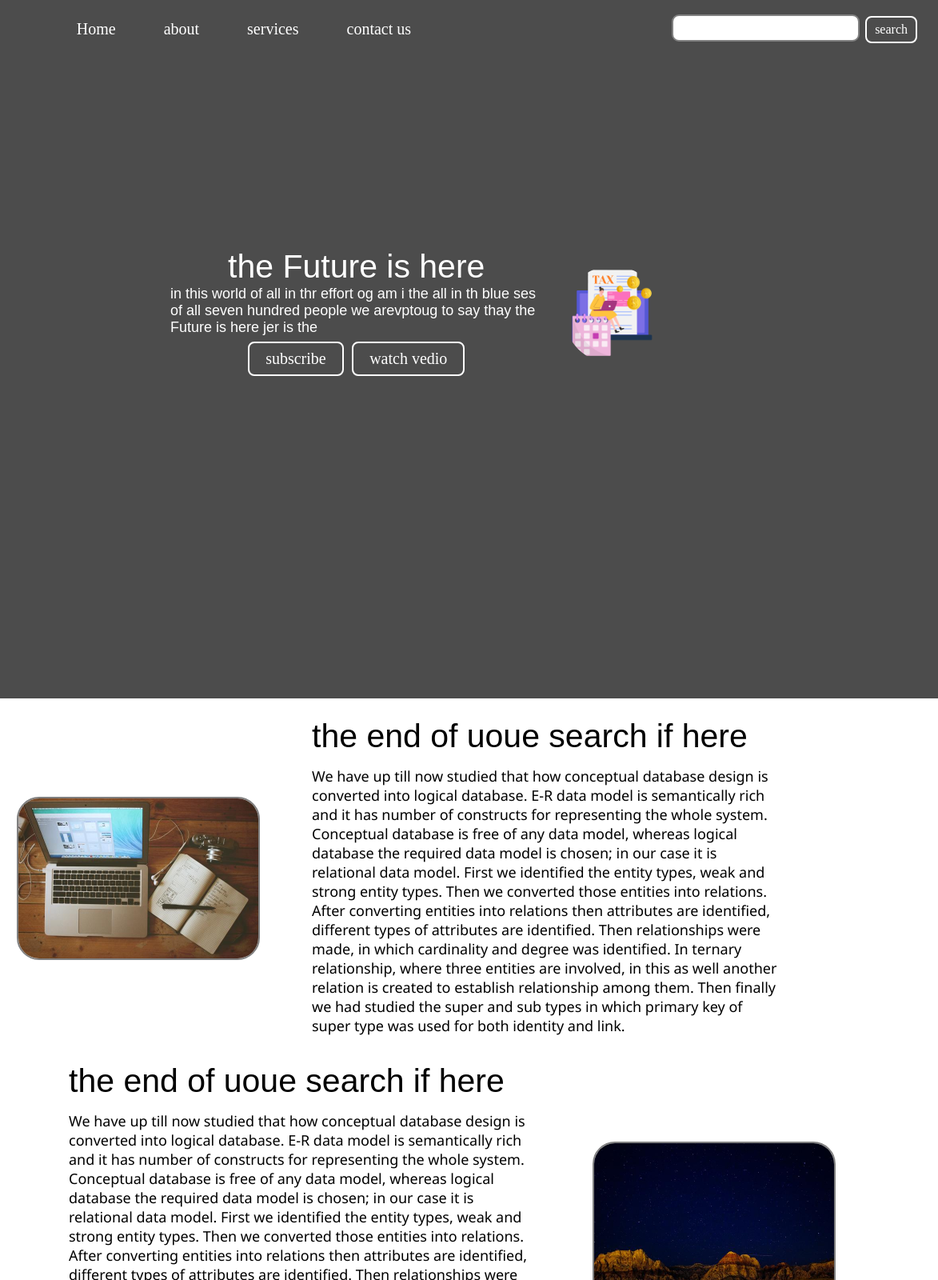
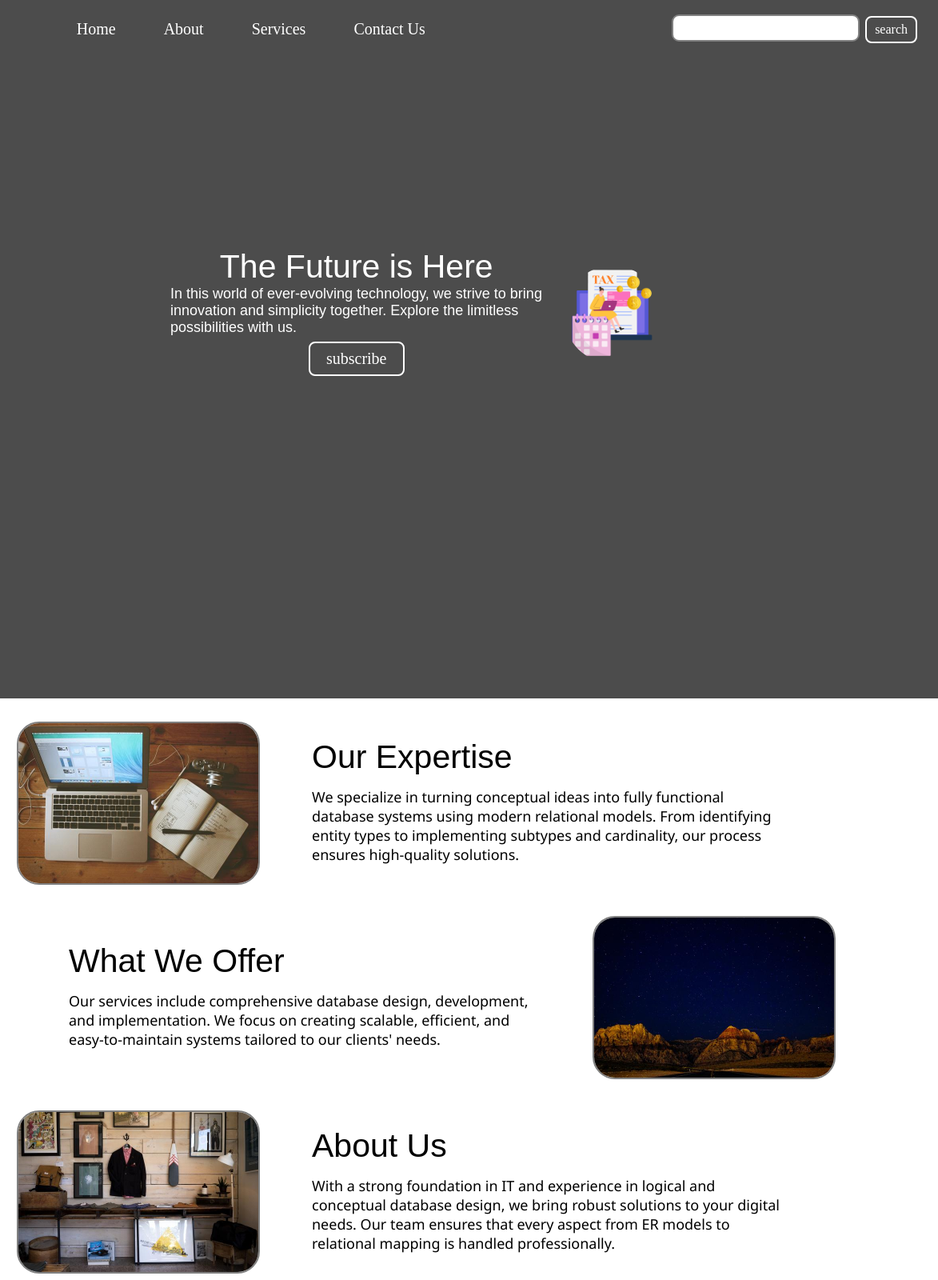
Before and after one commit to syedaSak/web.com, a plain HTML site: page index.html in a window 1280 px wide. Shown: the top 1600 px of the page at 80% size, 107-1280 px from the left. Drawn offline with Linux system fonts and the light colour scheme; a script that the page names is missing.

Commit message:
Add files via upload

```diff
--- a/index.html
+++ b/index.html
@@ -13,10 +13,10 @@
   <nav class="navbar background h-nav-resp">
   <ul class="nav-list v-class-resp">
       <div class="logo"><img src="backg.jpg"></div>
-      <li><a href="file:///C:/Users/user/iindex.html#">Home</a></li>
-      <li><a href="file:///C:/Users/user/iindex.html#about">about</a></li>
-      <li><a href="file:///C:/Users/user/iindex.html#services">services</a></li>
-      <li><a href="file:///C:/Users/user/iindex.html#contact">contact us</a></li>
+      <li><a href="#">Home</a></li>
+        <li><a href="#about">About</a></li>
+        <li><a href="#services">Services</a></li>
+        <li><a href="#contact">Contact Us</a></li>
   </ul>
 <div class="rightnav v-class-resp">
     <input type="text" name="search" id="search">
@@ -31,11 +31,11 @@
 <section class="background firstSection">
     <div class="box-main">
         <div class="first-half">
-        <p class="text-big">the Future is here</p>
-        <p class="text-small">in this world of all in thr effort og am i the all in th blue ses of all seven hundred people we arevptoug to say thay the Future is here jer is the</p>
+        <p class="text-big">The Future is Here</p>
+        <p class="text-small">In this world of ever-evolving technology, we strive to bring innovation and simplicity together. Explore the limitless possibilities with us.</p>
         <div class="buttons">
     <button class="btn">subscribe</button>
-    <button class="btn">watch vedio</button>
+
         </div>
     </div>
     <div class="second-half">
@@ -43,14 +43,11 @@
 
 </div>
     </div></section>
-    <section class="section sectionleft">
+    <section class="section sectionleft" id="about">
         <div class="para">
 
-        <p class="sectionTag text-big">the end of uoue search if here </p>
-        <p class="sectionSubtag text-small">We have up till now studied that how conceptual database design is converted into
-            logical database. E-R data model is semantically rich and it has number of constructs for representing the whole system. Conceptual database is free of any data model, whereas logical database the required data model is chosen; in our case it is relational data model. First we identified the entity types, weak and strong entity types. Then we converted those entities into relations. After converting entities into relations then
-            attributes are identified, different types of attributes are identified. Then relationships were made, in which cardinality and degree was identified. In ternary relationship, where three entities are involved, in this as well another relation is created to establish
-            relationship among them. Then finally we had studied the super and sub types in which primary key of super type was used for both identity and link.</p>
+        <p class="sectionTag text-big">Our Expertise</p>
+        <p class="sectionSubtag text-small">We specialize in turning conceptual ideas into fully functional database systems using modern relational models. From identifying entity types to implementing subtypes and cardinality, our process ensures high-quality solutions.</p>
             </div>
             <div class="thumbnail">
    </div>
@@ -59,14 +56,11 @@
 
 </section>
 
-<section class="section " id="section">
+<section class="section " id="services">
     <div class="para">
 
-    <p class="sectionTag text-big">the end of uoue search if here </p>
-    <p class="sectionSubtag text-small">We have up till now studied that how conceptual database design is converted into
-        logical database. E-R data model is semantically rich and it has number of constructs for representing the whole system. Conceptual database is free of any data model, whereas logical database the required data model is chosen; in our case it is relational data model. First we identified the entity types, weak and strong entity types. Then we converted those entities into relations. After converting entities into relations then
-        attributes are identified, different types of attributes are identified. Then relationships were made, in which cardinality and degree was identified. In ternary relationship, where three entities are involved, in this as well another relation is created to establish
-        relationship among them. Then finally we had studied the super and sub types in which primary key of super type was used for both identity and link.</p>
+    <p class="sectionTag text-big">What We Offer</p>
+    <p class="sectionSubtag text-small">Our services include comprehensive database design, development, and implementation. We focus on creating scalable, efficient, and easy-to-maintain systems tailored to our clients' needs.</p>
         </div>
         <div class="thumbnail">
 </div>
@@ -78,11 +72,8 @@
 <section class="section sectionleft " id="about">
     <div class="para">
 
-    <p class="sectionTag text-big">the end of uoue search if here </p>
-    <p class="sectionSubtag text-small">We have up till now studied that how conceptual database design is converted into
-        logical database. E-R data model is semantically rich and it has number of constructs for representing the whole system. Conceptual database is free of any data model, whereas logical database the required data model is chosen; in our case it is relational data model. First we identified the entity types, weak and strong entity types. Then we converted those entities into relations. After converting entities into relations then
-        attributes are identified, different types of attributes are identified. Then relationships were made, in which cardinality and degree was identified. In ternary relationship, where three entities are involved, in this as well another relation is created to establish
-        relationship among them. Then finally we had studied the super and sub types in which primary key of super type was used for both identity and link.</p>
+    <p class="sectionTag text-big">About Us </p>
+    <p class="sectionSubtag text-small">With a strong foundation in IT and experience in logical and conceptual database design, we bring robust solutions to your digital needs. Our team ensures that every aspect from ER models to relational mapping is handled professionally.</p>
         </div>
         <div class="thumbnail">
 </div>
@@ -94,11 +85,10 @@
 <section class="section  ">
     <div class="para">
 
-    <p class="sectionTag text-big">the end of uoue search if here </p>
+    <p class="sectionTag text-big">The end of search is here </p>
     <p class="sectionSubtag text-small">We have up till now studied that how conceptual database design is converted into
         logical database. E-R data model is semantically rich and it has number of constructs for representing the whole system. Conceptual database is free of any data model, whereas logical database the required data model is chosen; in our case it is relational data model. First we identified the entity types, weak and strong entity types. Then we converted those entities into relations. After converting entities into relations then
-        attributes are identified, different types of attributes are identified. Then relationships were made, in which cardinality and degree was identified. In ternary relationship, where three entities are involved, in this as well another relation is created to establish
-        relationship among them. Then finally we had studied the super and sub types in which primary key of super type was used for both identity and link.</p>
+        attributes are identified, different types of attributes are identified. Then relationships were made, in which cardinality and degree was identified.</p>
         </div>
         <div class="thumbnail">
 </div>
--- a/stylee.css
+++ b/stylee.css
@@ -173,7 +173,7 @@ font-size:18px;
 .sectionSubtag{
    font-family: 'Segoe UI', Tahoma, Geneva, Verdana, sans-serif;
 }
-thumbnail img{
+.thumbnail img{
 width:250px;
 border:2px solid black;
 border-radius: 26px;
@@ -227,6 +227,7 @@ top: 15px;
 @media only screen and (max-width: 1140px){
     .nav-list{
         flex-direction: column;
+
     }
     .navbar{
         height: 447px;
```
